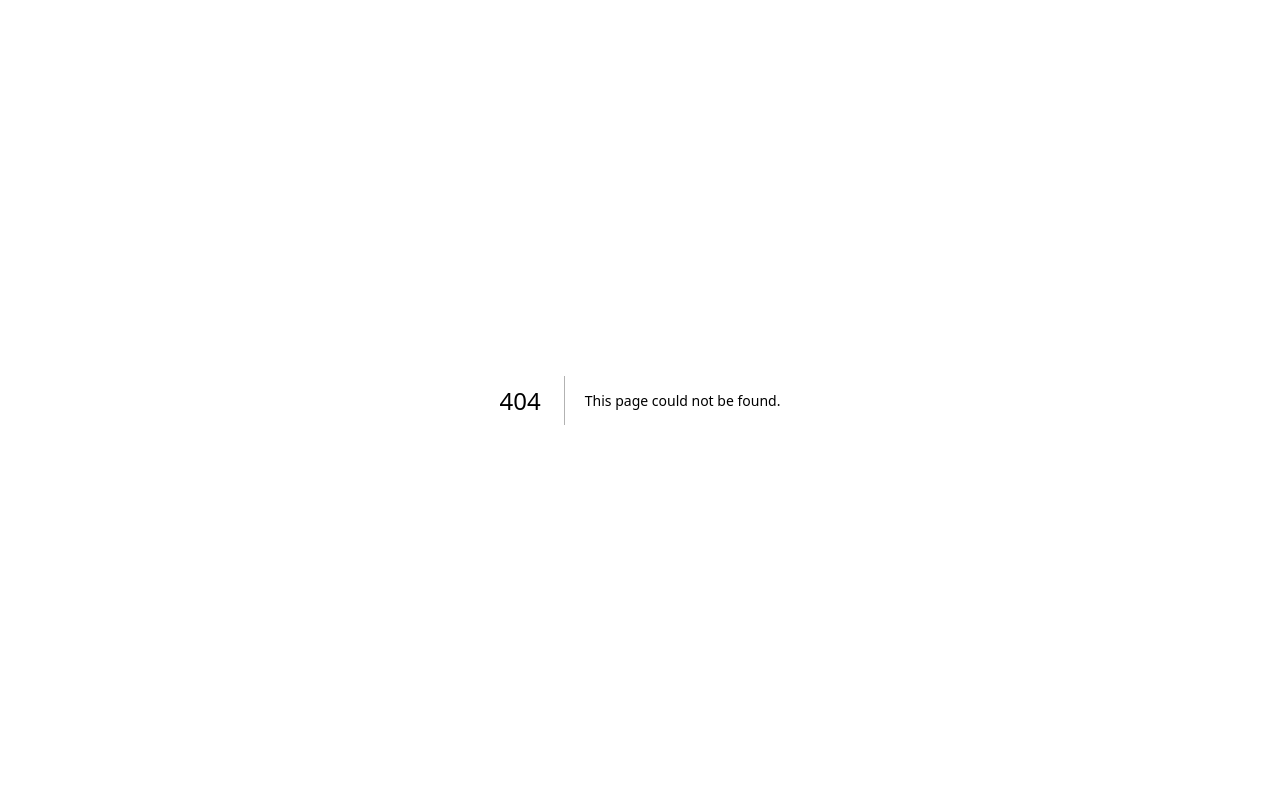
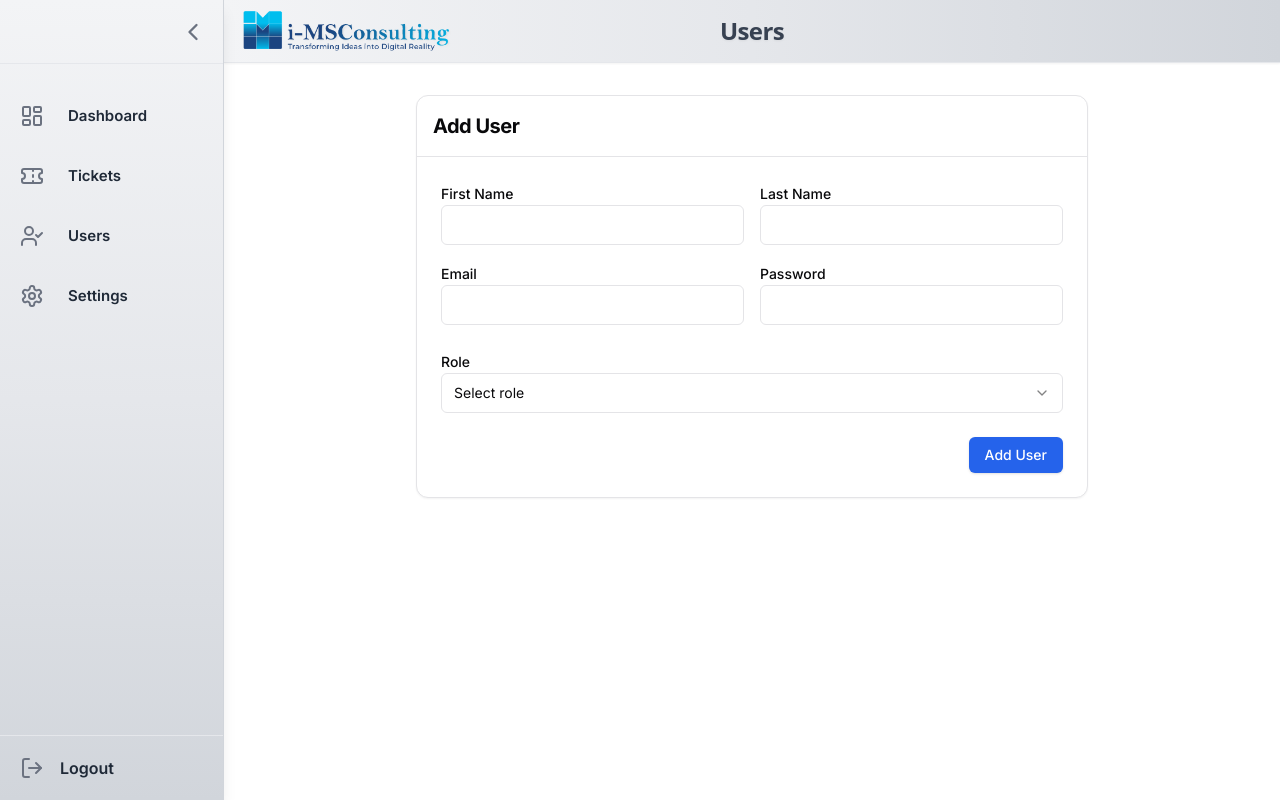
Before and after one commit to Fasih-Siddiqui/Ticket-System, a Next.js app in the folder client/: page /users in a window 1280 px wide. Before the commit this address had no page. Built offline with nearby package versions, Linux system fonts and the light colour scheme.

Commit message:
user pg done

```diff
--- a/client/app/dashboard-admin/page.js
+++ b/client/app/dashboard-admin/page.js
@@ -392,7 +392,7 @@ export default function AdminDashboard() {
         className={`flex-1 flex flex-col transition-all duration-200 ${sidebarCollapsed ? "ml-16" : "ml-56"}`}
       >
         <div className={`bg-gradient-to-r from-gray-100 via-gray-200 to-gray-300 shadow-sm border-b border-gray-200`}>
-          <div className="mx-2 py-4">
+          <div className="mx-2 py-0.5">
             <div className="grid grid-cols-3 items-center">
               <div className="flex items-center ml-1">
                 <Image
@@ -408,9 +408,9 @@ export default function AdminDashboard() {
                 <h1 className="text-2xl font-bold text-gray-700 leading-tight font-sans tracking-tight drop-shadow-sm" style={{ fontFamily: 'Segoe UI, Arial, Helvetica, sans-serif' }}>
                   Welcome <span className="font-black text-gray-800">{userData?.fullname}</span>
                 </h1>
-                <p className="mt-1 text-base font-medium text-gray-600 font-sans tracking-normal bg-white/80 px-4 py-1 rounded-lg shadow-sm" style={{ fontFamily: 'Segoe UI, Arial, Helvetica, sans-serif' }}>
+                {/* <p className="mt-1 text-base font-medium text-gray-600 font-sans tracking-normal bg-white/80 px-4 py-1 rounded-lg shadow-sm" style={{ fontFamily: 'Segoe UI, Arial, Helvetica, sans-serif' }}>
                   Admin Dashboard
-                </p>
+                </p> */}
               </div>
               <div className="flex justify-end">
 
--- a/client/app/tickets/[id]/page.js
+++ b/client/app/tickets/[id]/page.js
@@ -29,6 +29,7 @@ import {
   SelectValue,
 } from "@/components/ui/select";
 import Image from "next/image";
+import Sidebar from "@/components/Sidebar";
 
 const TicketDetails = ({ params }) => {
   const [ticket, setTicket] = useState(null);
@@ -39,6 +40,7 @@ const TicketDetails = ({ params }) => {
   const [editDialogOpen, setEditDialogOpen] = useState(false);
   const [editedTicket, setEditedTicket] = useState(null);
   const [deleteDialogOpen, setDeleteDialogOpen] = useState(false);
+  const [sidebarCollapsed, setSidebarCollapsed] = useState(false);
   const ticketCode = params.id;
   const router = useRouter();
 
@@ -293,28 +295,42 @@ const TicketDetails = ({ params }) => {
   };
 
   return (
-    <div className="min-h-screen bg-gray-100">
-      {/* Header */}
-      <div className="bg-gradient-to-r from-blue-100 via-blue-400 to-gray-600 shadow-lg">
-        <div className="w-full py-4">
-          <div className="flex items-center justify-between px-4">
-            <div className="flex items-center">
-              <Image src="/logo.png" alt="Logo" width={220} height={60} priority className="mr-4" />
+    <div className="flex min-h-screen">
+      <Sidebar
+        onLogout={handleLogout}
+        collapsed={sidebarCollapsed}
+        setCollapsed={setSidebarCollapsed}
+      />
+      <div className={`flex-1 flex flex-col transition-all duration-200 ${sidebarCollapsed ? "ml-16" : "ml-56"}`}>
+        {/* Navbar/Header (copied from dashboard-admin) */}
+        <div className={`bg-gradient-to-r from-gray-100 via-gray-200 to-gray-300 shadow-sm border-b border-gray-200`}>
+          <div className="mx-2 py-0.5">
+            <div className="grid grid-cols-3 items-center">
+              <div className="flex items-center ml-1">
+                <Image
+                  src="/logo.png"
+                  alt="i-MSConsulting Logo"
+                  width={220}
+                  height={200}
+                  priority
+                  className="p-0 m-0"
+                />
               </div>
-            <div className="flex items-center space-x-4">
+              <div className="flex flex-col items-center justify-center">
+                <h1 className="text-2xl font-bold text-gray-700 leading-tight font-sans tracking-tight drop-shadow-sm" style={{ fontFamily: 'Segoe UI, Arial, Helvetica, sans-serif' }}>
+                  Ticket Details
+                </h1>
+                {/* <p className="mt-1 text-base font-medium text-gray-600 font-sans tracking-normal bg-white/80 px-4 py-1 rounded-lg shadow-sm" style={{ fontFamily: 'Segoe UI, Arial, Helvetica, sans-serif' }}>
+                  View and manage ticket
+                </p> */}
+              </div>
+              <div className="flex justify-end">
                 <Button
                   variant="outline"
-                className="bg-white hover:bg-gray-100 text-gray-600 font-semibold"
+                  className="bg-white hover:bg-gray-100 text-gray-700 font-semibold"
                   onClick={handleBackClick}
                 >
-                Back to Dashboard
-              </Button>
-              <Button
-                variant="outline"
-                className="bg-white hover:bg-gray-100 text-gray-600 font-semibold"
-                onClick={handleLogout}
-              >
-                Logout
+                  Back
                 </Button>
               </div>
             </div>
@@ -322,7 +338,7 @@ const TicketDetails = ({ params }) => {
         </div>
 
         {/* Main Content */}
-      <div className="mx-auto max-w-7xl px-4 sm:px-6 lg:px-8 py-6">
+        <div className="mx-auto w-full max-w-5xl px-6 sm:px-8 lg:px-12 py-8 flex-grow">
           {userData?.role === 'admin' && (
             <div className="mb-6 flex justify-end gap-2">
               <Button
@@ -356,7 +372,7 @@ const TicketDetails = ({ params }) => {
             </div>
           ) : ticket ? (
             <div className="space-y-6">
-            <Card className="shadow-lg">
+              <Card className="shadow-sm">
                 <CardHeader className="border-b">
                   <CardTitle className="text-2xl font-bold">{ticket.Title}</CardTitle>
                   <div className="flex gap-4 items-center mt-2">
@@ -398,7 +414,7 @@ const TicketDetails = ({ params }) => {
                   <h2 className="text-xl font-semibold">Comments</h2>
                 </div>
 
-              <Card className="shadow-lg">
+                <Card className="shadow-sm">
                   <CardContent className="pt-6">
                     <form onSubmit={handleCommentSubmit} className="space-y-4">
                       <Textarea
@@ -541,6 +557,7 @@ const TicketDetails = ({ params }) => {
           </Dialog>
         </div>
       </div>
+    </div>
   );
 };
 
--- /dev/null
+++ b/client/app/users/page.js
@@ -0,0 +1,174 @@
+"use client";
+
+import React, { useState } from "react";
+import Sidebar from "@/components/Sidebar";
+import { Card, CardHeader, CardTitle, CardContent } from "@/components/ui/card";
+import { Button } from "@/components/ui/button";
+import { Input } from "@/components/ui/input";
+import { Label } from "@/components/ui/label";
+import {
+  Select,
+  SelectContent,
+  SelectItem,
+  SelectTrigger,
+  SelectValue,
+} from "@/components/ui/select";
+import Image from "next/image";
+
+export default function UsersPage() {
+  const [sidebarCollapsed, setSidebarCollapsed] = useState(false);
+  const [firstName, setFirstName] = useState("");
+  const [lastName, setLastName] = useState("");
+  const [email, setEmail] = useState("");
+  const [password, setPassword] = useState("");
+  const [role, setRole] = useState("");
+  const [loading, setLoading] = useState(false);
+  const [success, setSuccess] = useState("");
+  const [error, setError] = useState("");
+
+  const handleSubmit = async (e) => {
+    e.preventDefault();
+    setSuccess("");
+    setError("");
+    if (
+      firstName === "" ||
+      lastName === "" ||
+      email === "" ||
+      password === "" ||
+      role === ""
+    ) {
+      setError("Please fill in all fields");
+      return;
+    }
+    setLoading(true);
+    // TODO: Replace with actual API call
+    setTimeout(() => {
+      setLoading(false);
+      setSuccess("User added successfully!");
+      setFirstName("");
+      setLastName("");
+      setEmail("");
+      setPassword("");
+      setRole("");
+    }, 1000);
+  };
+
+  return (
+    <div className="flex min-h-screen">
+      <Sidebar collapsed={sidebarCollapsed} setCollapsed={setSidebarCollapsed} />
+      <div
+        className={`flex-1 flex flex-col transition-all duration-200 ${
+          sidebarCollapsed ? "ml-16" : "ml-56"
+        }`}
+      >
+        <div className="bg-gradient-to-r from-gray-100 via-gray-200 to-gray-300 shadow-sm border-b border-gray-200">
+          <div className="mx-2 py-0.5">
+            <div className="grid grid-cols-3 items-center">
+              <div className="flex items-center ml-1">
+                <Image
+                  src="/logo.png"
+                  alt="i-MSConsulting Logo"
+                  width={220}
+                  height={200}
+                  priority
+                  className="p-0 m-0"
+                />
+              </div>
+              <div className="flex flex-col items-center justify-center">
+                <h1 className="text-2xl font-bold text-gray-700 leading-tight font-sans tracking-tight drop-shadow-sm">
+                  Users
+                </h1>
+              </div>
+              <div></div>
+            </div>
+          </div>
+        </div>
+        <div className="mx-auto w-full max-w-3xl px-6 sm:px-8 lg:px-12 py-8 flex-grow">
+          <Card className="shadow-sm">
+            <CardHeader className="border-b">
+              <CardTitle className="text-xl font-bold">Add User</CardTitle>
+            </CardHeader>
+            <CardContent className="pt-6">
+              <form className="space-y-6" onSubmit={handleSubmit}>
+                <div className="grid grid-cols-1 md:grid-cols-2 gap-4">
+                  <div>
+                    <Label htmlFor="firstName">First Name</Label>
+                    <Input
+                      id="firstName"
+                      name="firstName"
+                      value={firstName}
+                      onChange={(e) => setFirstName(e.target.value)}
+                      required
+                    />
+                  </div>
+                  <div>
+                    <Label htmlFor="lastName">Last Name</Label>
+                    <Input
+                      id="lastName"
+                      name="lastName"
+                      value={lastName}
+                      onChange={(e) => setLastName(e.target.value)}
+                      required
+                    />
+                  </div>
+                  <div>
+                    <Label htmlFor="email">Email</Label>
+                    <Input
+                      id="email"
+                      name="email"
+                      type="email"
+                      value={email}
+                      onChange={(e) => setEmail(e.target.value)}
+                      required
+                    />
+                  </div>
+                  <div>
+                    <Label htmlFor="password">Password</Label>
+                    <Input
+                      id="password"
+                      name="password"
+                      type="password"
+                      value={password}
+                      onChange={(e) => setPassword(e.target.value)}
+                      required
+                    />
+                  </div>
+                </div>
+                <div>
+                  <Label htmlFor="role">Role</Label>
+                  <Select
+                    value={role}
+                    onValueChange={setRole}
+                    required
+                  >
+                    <SelectTrigger>
+                      <SelectValue placeholder="Select role" />
+                    </SelectTrigger>
+                    <SelectContent>
+                      <SelectItem value="admin">Admin</SelectItem>
+                      <SelectItem value="support">Support</SelectItem>
+                      <SelectItem value="employee">Employee</SelectItem>
+                    </SelectContent>
+                  </Select>
+                </div>
+                {success && (
+                  <div className="text-green-600 font-medium">{success}</div>
+                )}
+                {error && <div className="text-red-600 font-medium">{error}</div>}
+                <div className="flex justify-end">
+                  <Button
+                    type="submit"
+                    className="bg-blue-600 text-white hover:bg-blue-700"
+                    disabled={loading}
+                  >
+                    {loading ? "Adding..." : "Add User"}
+                  </Button>
+                </div>
+              </form>
+            </CardContent>
+          </Card>
+        </div>
+      </div>
+    </div>
+  );
+}
--- a/client/components/Sidebar.jsx
+++ b/client/components/Sidebar.jsx
@@ -31,36 +31,38 @@ export default function Sidebar({ onLogout, collapsed, setCollapsed }) {
           {collapsed ? <Menu className="w-7 h-7 text-gray-500" /> : <ChevronLeft className="w-7 h-7 text-gray-500" />}
         </button>
       </div>
-      <nav className="flex-1 py-8 px-2 space-y-1">
+      <nav className="flex-1 py-6 px-1 space-y-1">
         {navItems.map(({ href, icon: Icon, label }) => (
           <Link
             key={href}
             href={href}
-            className="flex items-center justify-center md:justify-start gap-0 md:gap-4 px-2 py-3 rounded-xl hover:bg-gray-200 hover:text-blue-700 transition-colors group"
+            className={`flex items-center gap-0 md:gap-3 px-2 py-2 rounded-lg hover:bg-gray-200 hover:text-blue-700 transition-colors group ${collapsed ? 'justify-center' : 'justify-start'}`}
+            style={{ minHeight: 44 }}
           >
-            <span className="flex items-center justify-center w-12 h-12">
-              <Icon className="w-7 h-7 text-gray-500 group-hover:text-blue-700 transition-colors" />
+            <span className="flex items-center justify-center w-10 h-10">
+              <Icon className="w-6 h-6  text-gray-500 group-hover:text-blue-700 transition-colors block flex-shrink-0 leading-none align-middle" />
             </span>
             <span
-              className={`ml-2 text-base font-medium group-hover:text-blue-700 transition-all duration-200 overflow-hidden whitespace-nowrap ${collapsed ? "w-0 opacity-0" : "w-auto opacity-100"}`}
-              style={{ maxWidth: collapsed ? 0 : 160 }}
+              className={`ml-1 text-[15px] font-semibold group-hover:text-blue-700 transition-all duration-200 overflow-hidden whitespace-nowrap ${collapsed ? "w-0 opacity-0" : "w-auto opacity-100"}`}
+              style={{ maxWidth: collapsed ? 0 : 140 }}
             >
               {label}
             </span>
           </Link>
         ))}
       </nav>
-      <div className="p-2 border-t border-gray-200">
+      <div className="p-1 border-t border-gray-200">
         <button
           onClick={onLogout}
-          className="flex items-center gap-2 w-full px-2 py-3 rounded-xl hover:bg-gray-200 hover:text-blue-700 transition-colors text-left"
+          className="flex items-center gap-2 w-full px-2 py-2 rounded-lg hover:bg-gray-200 hover:text-blue-700 transition-colors text-left"
+          style={{ minHeight: 44 }}
         >
-          <span className="flex items-center justify-center w-12 h-12">
-            <LucideLogOut className="w-7 h-7 text-gray-500 group-hover:text-blue-700 transition-colors" />
+          <span className="flex items-center justify-center w-10 h-10">
+            <LucideLogOut className="w-6 h-6 text-gray-500 group-hover:text-blue-700 transition-colors block flex-shrink-0 leading-none align-middle" />
           </span>
           <span
-            className={`font-medium transition-all duration-200 overflow-hidden whitespace-nowrap ${collapsed ? "w-0 opacity-0" : "w-auto opacity-100"}`}
-            style={{ maxWidth: collapsed ? 0 : 160 }}
+            className={`font-semibold transition-all duration-200 overflow-hidden whitespace-nowrap ${collapsed ? "w-0 opacity-0" : "w-auto opacity-100"}`}
+            style={{ maxWidth: collapsed ? 0 : 140 }}
           >
             Logout
           </span>
```
Lines whose indentation alone changed are shown as unchanged.
